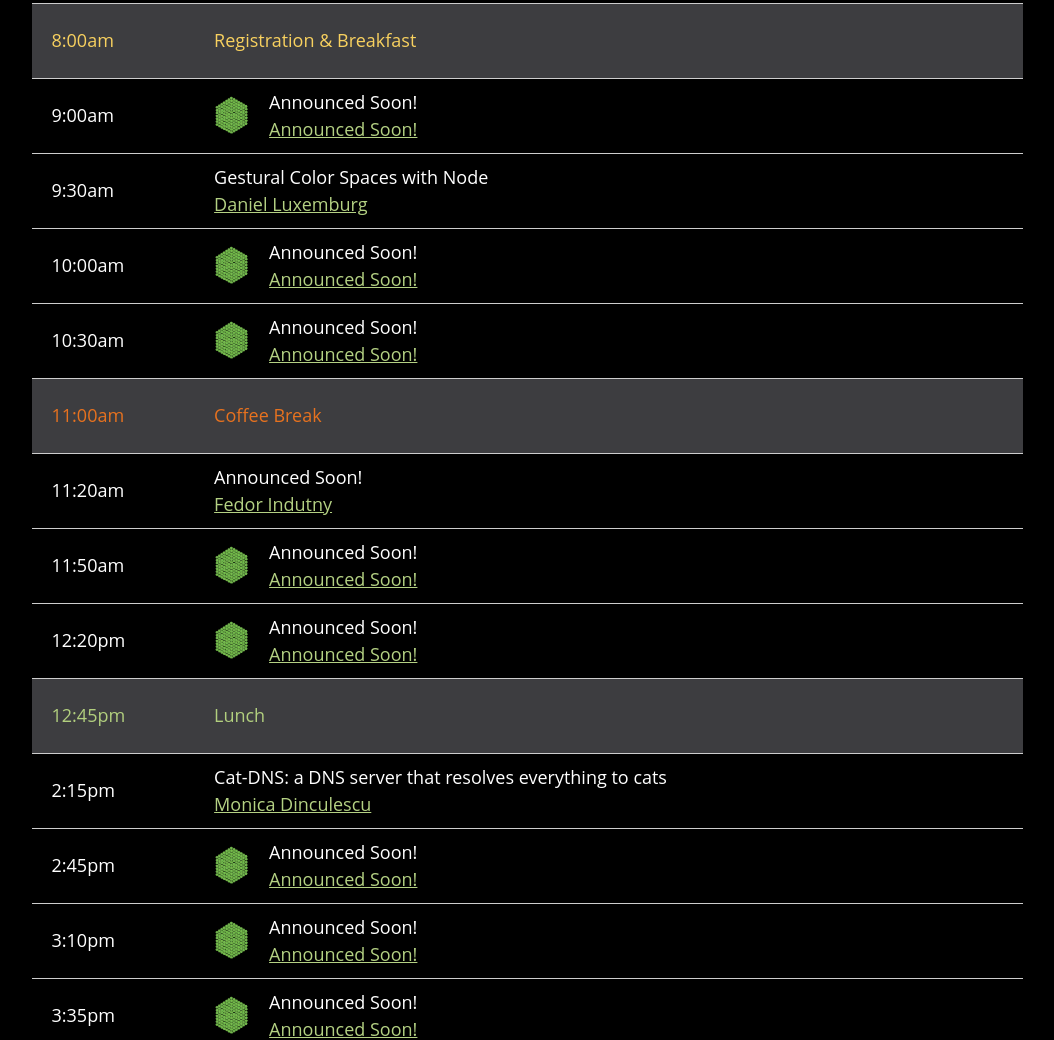
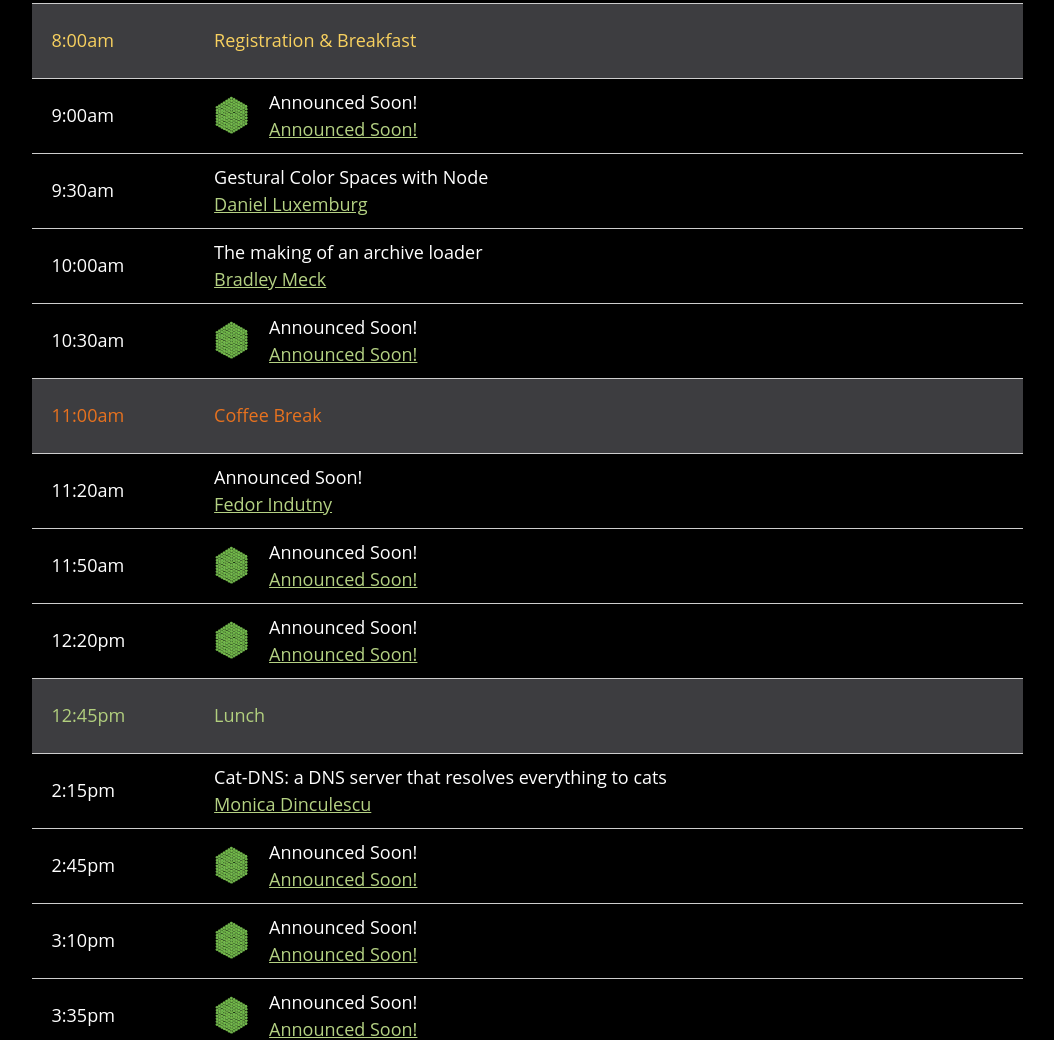
Before and after one commit to EmpireJS/2014.empirenode.org, a website: page public/index.html in a window 1280 px wide. Shown: the part 2561-3601 px from the top of the page, without its empty margins (118-1172 px from the left). Drawn offline with Linux system fonts and the light colour scheme; some packages are replaced by stand-ins of ours.

Commit message:
[fix doc] Added Bradley to the schedule as well.

```diff
--- a/public/index.html
+++ b/public/index.html
@@ -179,10 +179,9 @@ EVERYONE AND ANYONE should attend and participate.
             <tr>
               <td>10:00am</td>
               <td>
-                <img src="/img/empirenode.png">
-                <talk>Announced Soon!</talk>
+                <talk>The making of an archive loader</talk>
                 <speaker>
-                  <a href="#" target="_blank">Announced Soon!</a>
+                  <a href="https://github.com/bmeck" target="_blank">Bradley Meck</a>
                 </speaker>
               </td>
             </tr>
```
